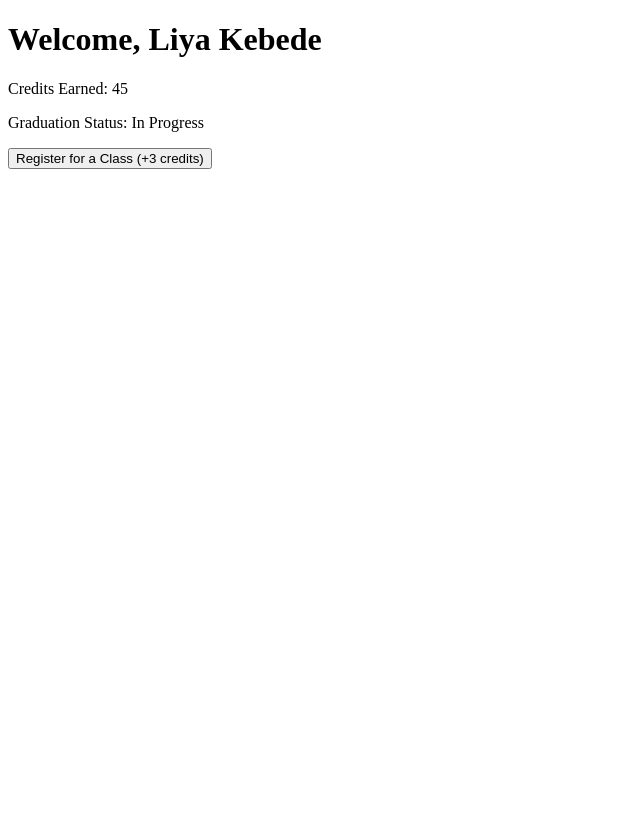
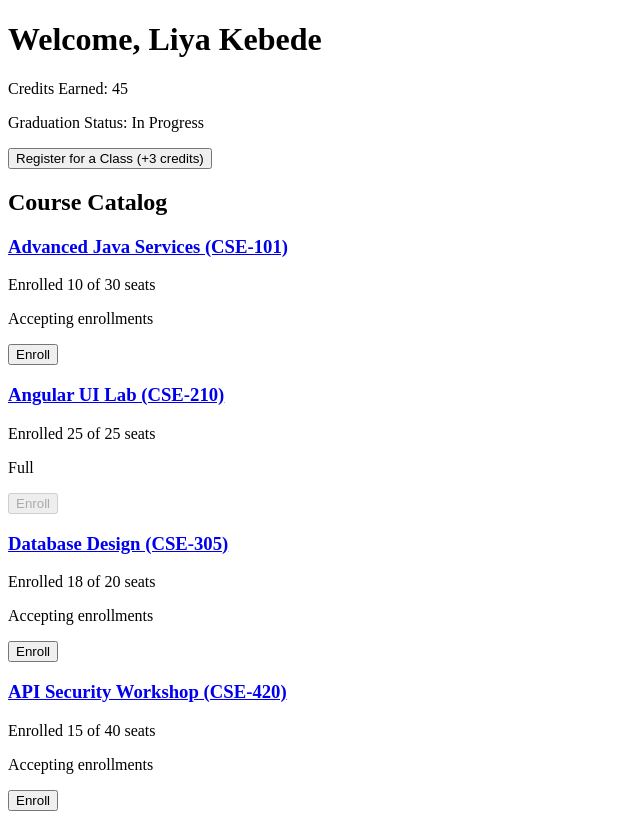
Before and after one commit to asegithub2023/tms-client-angular, an Angular app: page /dashboard in a window 1280 px wide. Shown: the whole page, without its empty margins (0-640 px from the left). Built offline with nearby package versions, Linux system fonts and the light colour scheme.

Commit message:
feat: add Angular components, lists, and routing

```diff
--- a/src/app/app.routes.ts
+++ b/src/app/app.routes.ts
@@ -8,5 +8,12 @@
         (m) => m.StudentDashboardComponent
       ),
   },
+  {
+    path: "courses/:id",
+    loadComponent: () =>
+      import("./features/course-detail/course-detail").then(
+        (m) => m.CourseDetailComponent
+      ),
+  },
   { path: "", redirectTo: "dashboard", pathMatch: "full" },
 ];
--- /dev/null
+++ b/src/app/features/course-detail/course-detail.html
@@ -0,0 +1,5 @@
+<h1>Course Detail</h1>
+
+<p>Course ID: {{ id() }}</p>
+
+<a routerLink="/dashboard">Back to Dashboard</a>
--- /dev/null
+++ b/src/app/features/course-detail/course-detail.ts
@@ -0,0 +1,19 @@
+import { Component, effect, input } from "@angular/core";
+import { RouterLink } from "@angular/router";
+
+@Component({
+  selector: "app-course-detail",
+  standalone: true,
+  imports: [RouterLink],
+  templateUrl: "./course-detail.html",
+  styleUrl: "./course-detail.scss",
+})
+export class CourseDetailComponent {
+  id = input.required<string>();
+
+  constructor() {
+    effect(() => {
+      console.log(`Loading course detail for ID: ${this.id()}`);
+    });
+  }
+}
--- a/src/app/features/student-dashboard/student-dashboard.html
+++ b/src/app/features/student-dashboard/student-dashboard.html
@@ -7,3 +7,26 @@
 <button type="button" (click)="registerForClass()">
   Register for a Class (+3 credits)
 </button>
+
+<h2>Course Catalog</h2>
+
+@if (availableCourses().length === 0) {
+  <p>No courses are available this term. Check back during registration.</p>
+} @else {
+  <div class="course-grid">
+    @for (course of availableCourses(); track course.id) {
+      <tms-course-card
+        [course]="course"
+        (enrollClicked)="handleEnroll($event)"
+      ></tms-course-card>
+    } @empty {
+      <p>No results match your search.</p>
+    }
+  </div>
+}
+
+@if (selectedCourse(); as picked) {
+  <p class="selection-hint">
+    Last enrollment request: <strong>{{ picked.title }}</strong> ({{ picked.code }})
+  </p>
+}
--- a/src/app/features/student-dashboard/student-dashboard.ts
+++ b/src/app/features/student-dashboard/student-dashboard.ts
@@ -1,8 +1,11 @@
 import { Component, computed, signal } from "@angular/core";
+import { CourseCardComponent } from "../../ui/course-card/course-card";
+import { Course } from "../../models/course.model";
 
 @Component({
   selector: "app-student-dashboard",
   standalone: true,
+  imports: [CourseCardComponent],
   templateUrl: "./student-dashboard.html",
   styleUrls: ["./student-dashboard.scss"],
 })
@@ -14,7 +17,45 @@
     this.earnedCredits() >= 120 ? "Eligible for Graduation" : "In Progress"
   );
 
+  availableCourses = signal<Course[]>([
+    {
+      id: 1,
+      title: "Advanced Java Services",
+      code: "CSE-101",
+      maxCapacity: 30,
+      enrollmentCount: 10,
+    },
+    {
+      id: 2,
+      title: "Angular UI Lab",
+      code: "CSE-210",
+      maxCapacity: 25,
+      enrollmentCount: 25,
+    },
+    {
+      id: 3,
+      title: "Database Design",
+      code: "CSE-305",
+      maxCapacity: 20,
+      enrollmentCount: 18,
+    },
+    {
+      id: 4,
+      title: "API Security Workshop",
+      code: "CSE-420",
+      maxCapacity: 40,
+      enrollmentCount: 15,
+    },
+  ]);
+
+  selectedCourse = signal<Course | null>(null);
+
   registerForClass() {
     this.earnedCredits.update((c) => c + 3);
   }
+
+  handleEnroll(course: Course) {
+    this.selectedCourse.set(course);
+    console.log("Enrollment requested for:", course.title);
+  }
 }
--- /dev/null
+++ b/src/app/ui/course-card/course-card.html
@@ -0,0 +1,23 @@
+<div class="course-card" [class.closed]="course().enrollmentCount >= course().maxCapacity">
+  <h3>
+    <a [routerLink]="['/courses', course().id]">
+      {{ course().title }} ({{ course().code }})
+    </a>
+  </h3>
+
+  <p>
+    Enrolled {{ course().enrollmentCount }} of {{ course().maxCapacity }} seats
+  </p>
+
+  <p class="status">
+    {{ course().enrollmentCount >= course().maxCapacity ? "Full" : "Accepting enrollments" }}
+  </p>
+
+  <button
+    type="button"
+    (click)="enrollClicked.emit(course())"
+    [disabled]="course().enrollmentCount >= course().maxCapacity"
+  >
+    Enroll
+  </button>
+</div>
--- /dev/null
+++ b/src/app/ui/course-card/course-card.ts
@@ -0,0 +1,15 @@
+import { Component, input, output } from "@angular/core";
+import { RouterLink } from "@angular/router";
+import { Course } from "../../models/course.model";
+
+@Component({
+  selector: "tms-course-card",
+  standalone: true,
+  imports: [RouterLink],
+  templateUrl: "./course-card.html",
+  styleUrl: "./course-card.scss",
+})
+export class CourseCardComponent {
+  course = input.required<Course>();
+  enrollClicked = output<Course>();
+}
```
Also changed, not shown: src/app/features/course-detail/course-detail.scss (added), src/app/ui/course-card/course-card.scss (added), 2 other files (tests, documents, lock files or other folders).
